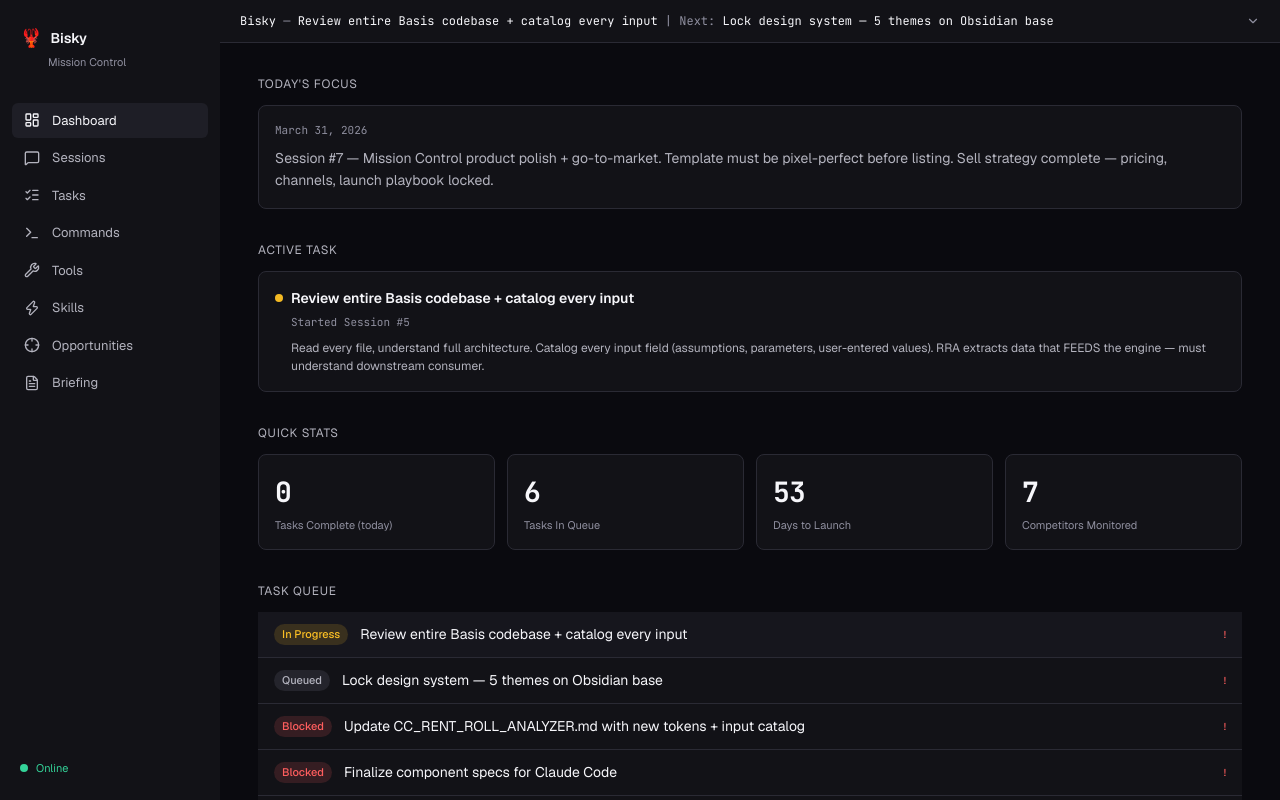
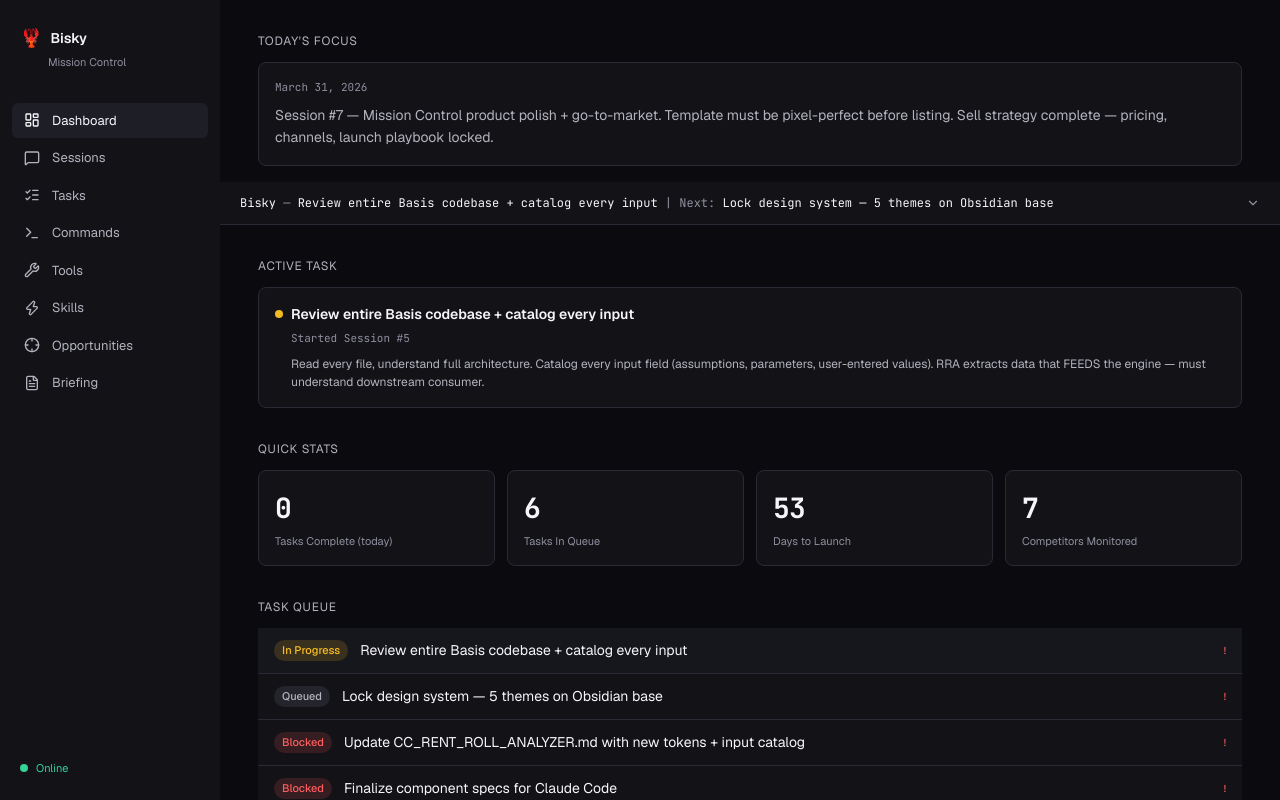
Before and after one commit to terry-zero-in/bisky-mission-control, a Next.js app: page / in a window 1280 px wide. Shown: the top 800 px of the page. Built offline with nearby package versions, Linux system fonts and the light colour scheme.

Commit message:
style: move daily briefing to very top of dashboard

```diff
--- a/src/app/page.tsx
+++ b/src/app/page.tsx
@@ -14,9 +14,11 @@ export default function Dashboard() {
     <div className="flex min-h-screen">
       <Sidebar />
       <main className="flex-1 lg:pl-[220px]">
+        <div className="mx-auto max-w-5xl px-5 pt-14 lg:pt-8 pb-4">
+          <TodayFocus />
+        </div>
         <StatusBanner />
-        <div className="mx-auto max-w-5xl space-y-8 px-5 py-8 pt-14 lg:pt-8">
-          <TodayFocus />
+        <div className="mx-auto max-w-5xl space-y-8 px-5 py-8">
           <ActiveTask />
           <StatsRow />
           <TaskQueue />
```
